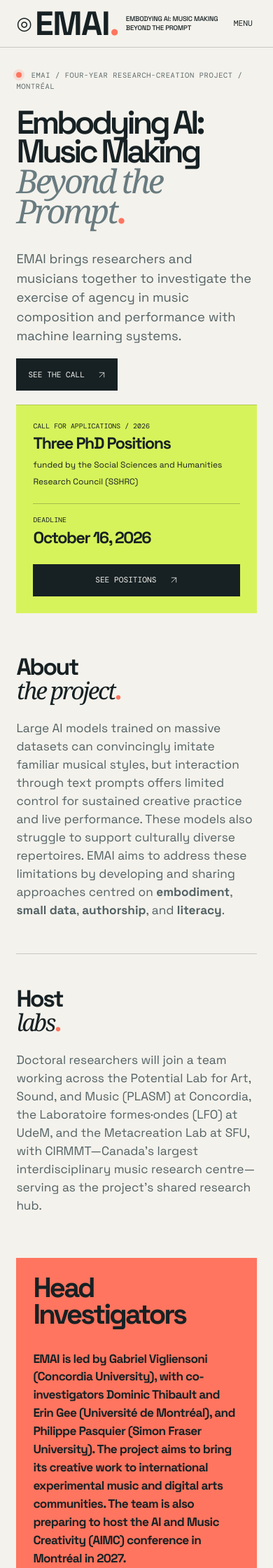
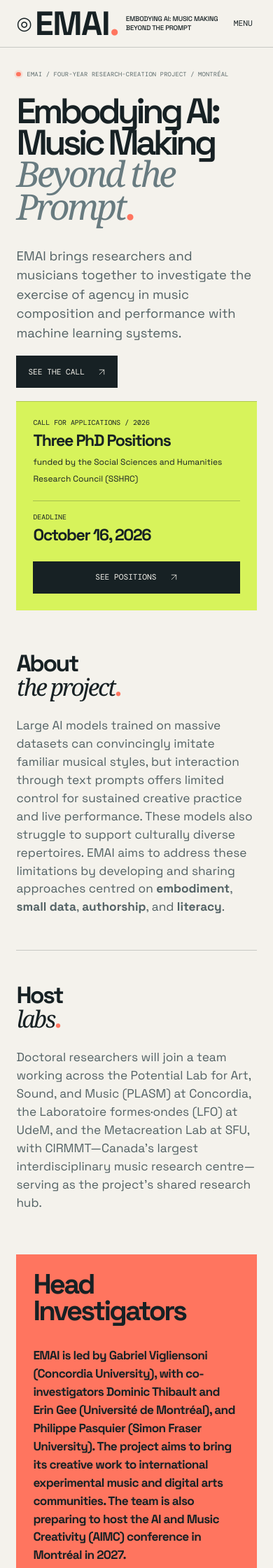
Before and after one commit to emai-ca/emai-ca.github.io, a Jekyll site: the page built from index.md, in a window 390 px wide. Shown: the top 2240 px of the page at 70% size. Built offline with Jekyll 4.4.1, drawn with Linux system fonts in a browser that asks for light colours.

Commit message:
Draw icons on all touch devices, and fit the home eyebrow
The arrow and play-button rules now apply to any coarse pointer, so
tablets get the drawn icons too instead of the iOS emoji, while the
56px play button stays phone-only. The home eyebrow holds one line and
the hero title grows to match.

Co-Authored-By: Claude Opus 5 <noreply@anthropic.com>

```diff
--- a/assets/css/overrides.css
+++ b/assets/css/overrides.css
@@ -2034,16 +2034,33 @@ body[data-page="contact"] .page-hero h1 {
   }
 }
 
-/* Phone typography and arrows: keep the title together and avoid iOS emoji. */
+/* Keep the project label and opening title line together on phones. */
 @media (max-width: 600px) {
+  body[data-page="home"] .hero .eyebrow {
+    font-size: min(2.25vw, 0.65rem);
+    letter-spacing: 0.02em;
+    white-space: nowrap;
+  }
+
+  body[data-page="home"] .hero .eyebrow .live-dot {
+    width: 0.7em;
+    height: 0.7em;
+    margin-right: 0.4em;
+    box-shadow: 0 0 0 0.3em rgba(255, 117, 95, 0.16);
+  }
+
   body[data-page="home"] .hero h1 {
-    font-size: clamp(2rem, 12vw, 4.5rem);
+    font-size: clamp(2rem, 13vw, 4.875rem);
   }
 
   body[data-page="home"] .hero-title-opening {
     white-space: nowrap;
   }
 
+}
+
+/* Touch devices need drawn icons at every width, including landscape tablets. */
+@media (max-width: 600px), (any-pointer: coarse) {
   .mobile-arrow {
     display: inline-block;
     width: 1em;
@@ -2057,13 +2074,11 @@ body[data-page="contact"] .page-hero h1 {
   }
 }
 
-/* Keep phone video controls crisp instead of using the iOS play emoji. */
-@media (max-width: 600px) {
+/* Preserve the larger tablet control while avoiding the iOS play emoji. */
+@media (max-width: 600px), (any-pointer: coarse) {
   .work-play {
     -webkit-appearance: none;
     appearance: none;
-    width: 56px;
-    height: 56px;
     padding: 0;
   }
 
@@ -2078,3 +2093,10 @@ body[data-page="contact"] .page-hero h1 {
     clip-path: polygon(0 0, 100% 50%, 0 100%);
   }
 }
+
+@media (max-width: 600px) {
+  .work-play {
+    width: 56px;
+    height: 56px;
+  }
+}
```
